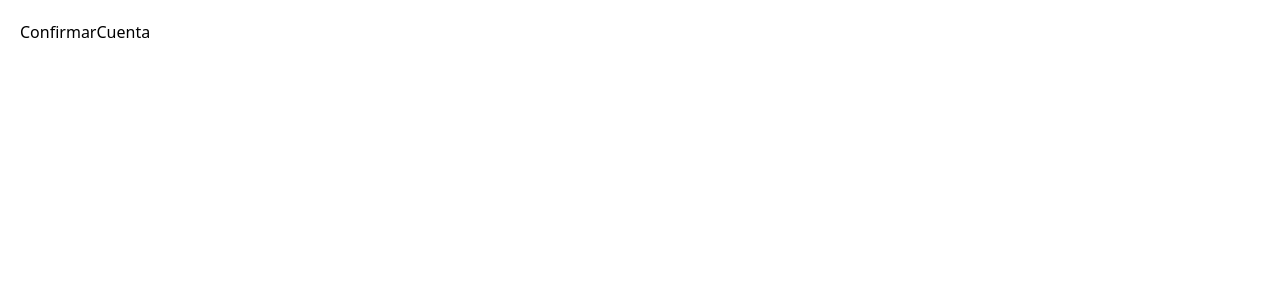
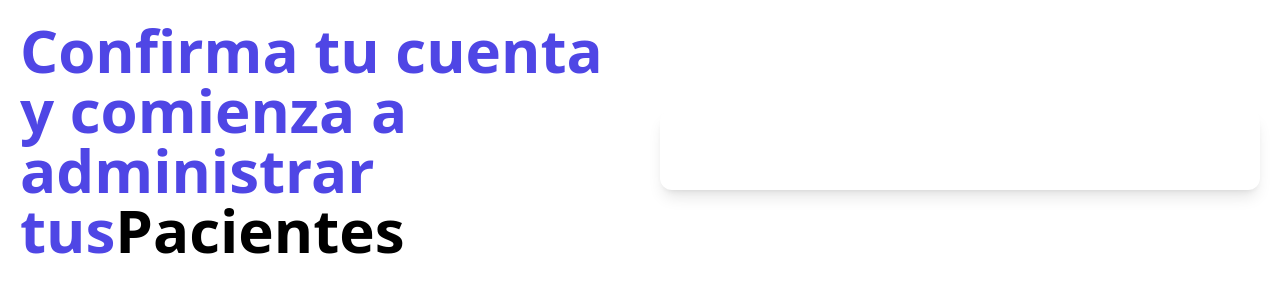
Before and after one commit to centinelaCode/frontend-APV, a React (Vite) app: page /confirmar/1 in a window 1280 px wide. Shown: the top 300 px of the page. Built offline with nearby package versions, Linux system fonts and the light colour scheme; no server answers.

Commit message:
[ADD] Se impelemanta la logica para confirmar la cuenta
Con sus validadciones y mostrando alertas personalizadas

```diff
--- a/src/pages/ConfirmarCuenta.jsx
+++ b/src/pages/ConfirmarCuenta.jsx
@@ -1,7 +1,66 @@
+import {useState, useEffect} from 'react';
+import { useParams, Link } from 'react-router-dom';
+import axios from 'axios';
+import Alerta from '../components/Alerta';
+
 const ConfirmarCuenta = () => {
+  // state para la alerta
+  const [cuentaConfirmada, setCuentaConfirmada] = useState(false);
+  const [cargando, setCargando] = useState(true);
+  const [alerta, setAlerta] = useState({});
+
+  // leemos los parametros(el token) que viene en la url
+  const params = useParams();
+  const { id } = params;
+  // console.log(id);
+
+  // usaremos un useEffect para enviar el token al backend
+  useEffect(() => {
+    const confirmarCuenta = async () => {
+      try {
+        const url = `http://localhost:4000/api/veterinarios/confirmar/${id}`;
+        // console.log(url);
+
+        const { data } = await axios.get(url);
+        // console.log(data);
+        setCuentaConfirmada(true);
+        setAlerta({
+          msg: data.msg,
+          error: false
+        })
+
+
+      } catch (error) {
+        setAlerta({
+          msg: error.response.data.msg,
+          error: true
+        })
+      }
+
+      setCargando(false);
+    }
+
+    confirmarCuenta();
+  },[])
+
   return (
     <>
-      <h1>ConfirmarCuenta</h1>
+      <div>
+        <h1 className="text-indigo-600 font-blank text-6xl font-bold">Confirma tu cuenta y comienza a administrar tus<span className="text-black font-bold">Pacientes</span></h1>
+      </div>
+      <div className="mt-20 md:mt-5 shadow-lg px-5 py-10 rounded-xl bg-white">
+        {!cargando &&
+          <Alerta alerta={alerta}
+          />
+        }
+
+        {cuentaConfirmada &&
+          <Link
+          to="/"
+          className="block text-center my-5 text-gray-500"
+          >Iniciar Sesión</Link>
+        }
+      </div>
     </>
   )
 }
```
